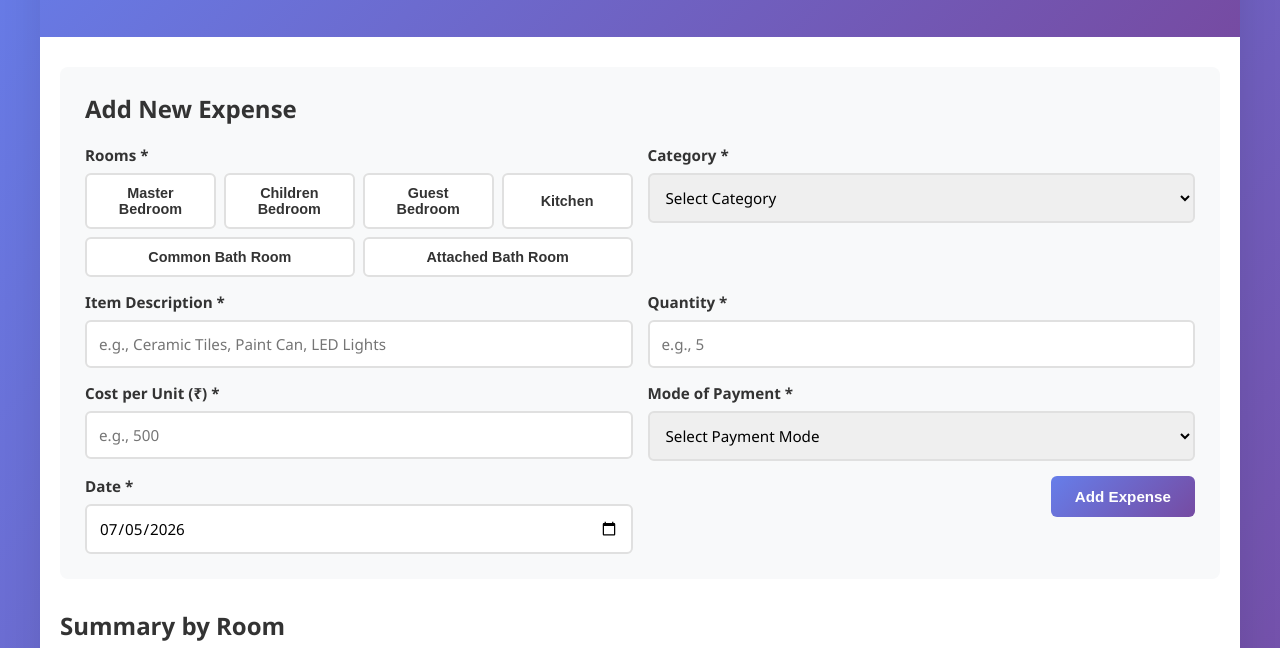
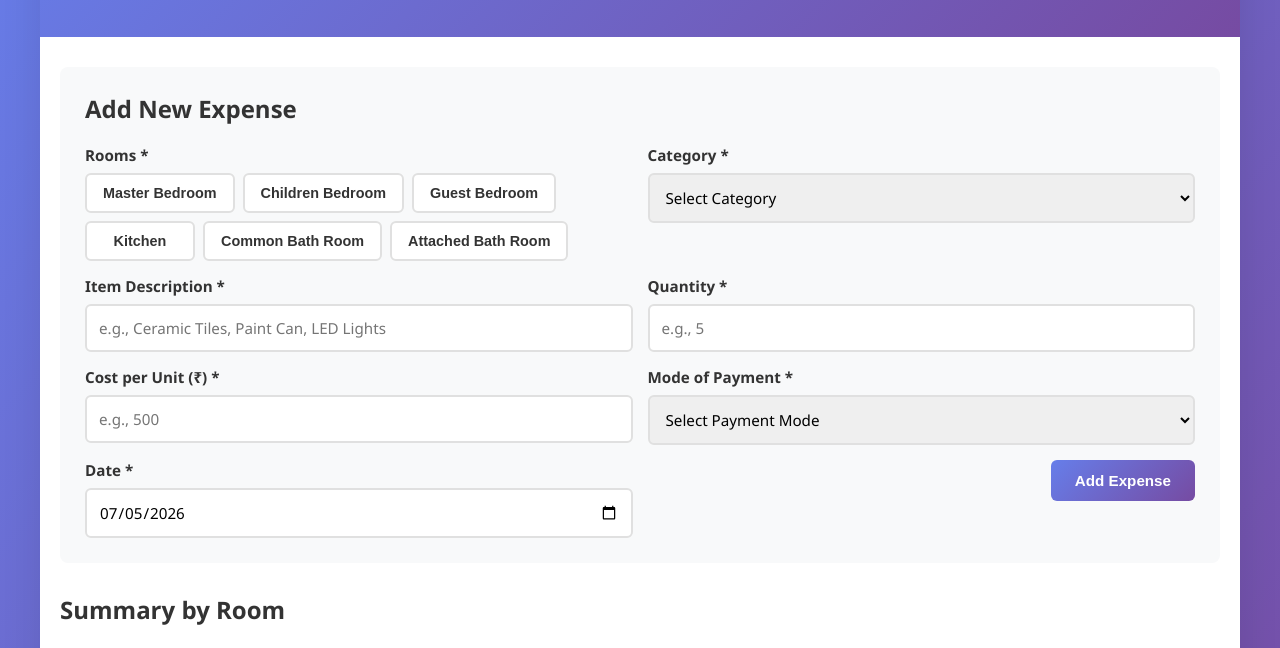
Before and after one commit to abhilashs-bot/family, a website: page public/index.html in a window 1280 px wide. Shown: the part 152-800 px from the top of the page. Drawn offline with Linux system fonts and the light colour scheme; no server answers.

Commit message:
Improve room button styling to display properly as clickable buttons

```diff
--- a/public/styles.css
+++ b/public/styles.css
@@ -102,6 +102,7 @@ main {
   display: flex;
   flex-wrap: wrap;
   gap: 8px;
+  width: 100%;
 }
 
 .room-btn {
@@ -113,14 +114,16 @@ main {
   font-size: 0.9em;
   font-weight: 600;
   cursor: pointer;
-  transition: all 0.3s;
-  flex: 1;
-  min-width: 120px;
+  transition: all 0.3s ease;
+  min-width: 110px;
+  text-align: center;
+  display: inline-block;
 }
 
 .room-btn:hover {
   border-color: #667eea;
   color: #667eea;
+  background-color: #f0f4ff;
 }
 
 .room-btn.active {
```
